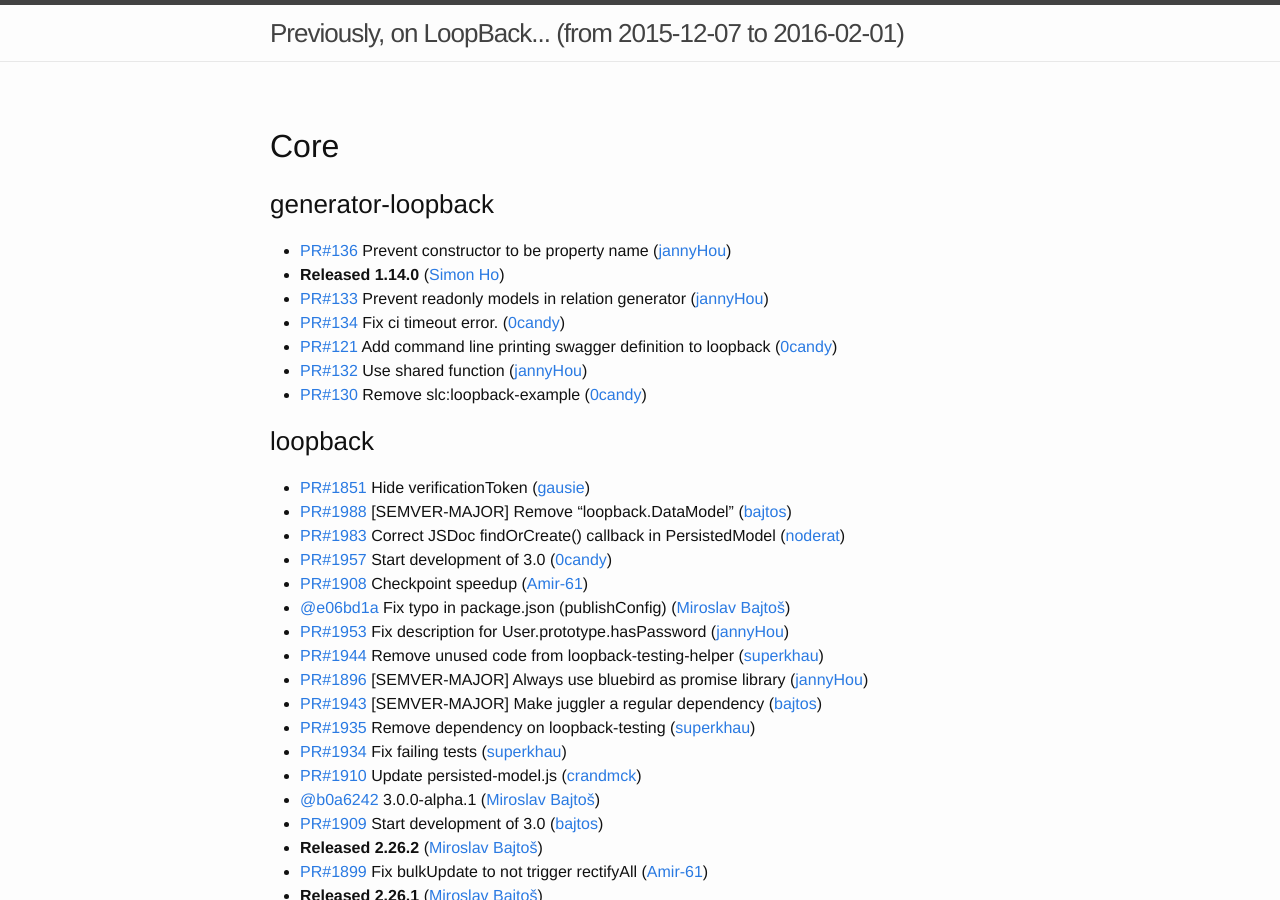
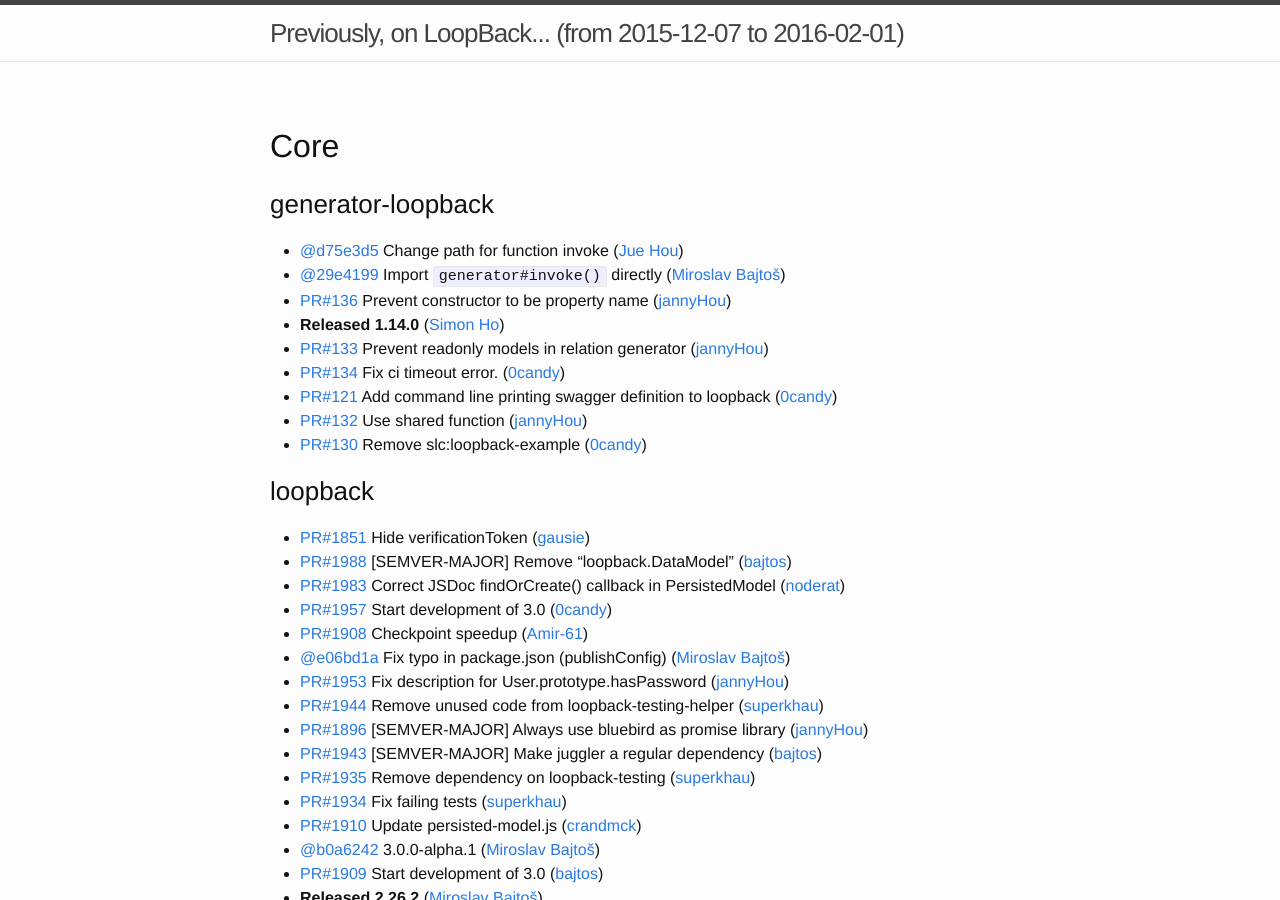
Before and after one commit to strongloop/loopback, a Jekyll site: the page built from index.md, in a window 1280 px wide and 900 px high. Built offline with Jekyll 4.4.1, drawn with Linux system fonts in a browser that asks for light colours; some of the changed text lies outside the part shown.

Commit message:
Update changelog

```diff
--- a/index.md
+++ b/index.md
@@ -6,6 +6,8 @@
 ## Core
 
 ### generator-loopback
+ * [@d75e3d5](https://github.com/strongloop/generator-loopback/commit/d75e3d5249260d71f0dda289bd3ff83ee452be3e) Change path for function invoke ([Jue Hou](https://github.com/jannyHou))
+ * [@29e4199](https://github.com/strongloop/generator-loopback/commit/29e41996d8b44f4ae11e9a4ce450d0634003b914) Import `generator#invoke()` directly ([Miroslav Bajtoš](https://github.com/bajtos))
  * [PR#136](https://github.com/strongloop/generator-loopback/pull/136) Prevent constructor to be property name ([jannyHou](https://github.com/jannyHou))
  * **Released 1.14.0** ([Simon Ho](https://github.com/superkhau))
  * [PR#133](https://github.com/strongloop/generator-loopback/pull/133) Prevent readonly models in relation generator ([jannyHou](https://github.com/jannyHou))
@@ -198,6 +200,7 @@
 
 
 ### loopback-sdk-ios
+ * [@591cb50](https://github.com/strongloop/loopback-sdk-ios/commit/591cb503a4fd337dc952ce2e54d362ecb7a678f0) Add support for Buffer and GeoPoint data types ([hideya kawahara](https://github.com/hideya))
  * [PR#92](https://github.com/strongloop/loopback-sdk-ios/pull/92) Add support for plain model creation ([hideya](https://github.com/hideya))
  * [PR#90](https://github.com/strongloop/loopback-sdk-ios/pull/90) Upload now passes HTTP response as LBFile into success callback ([kgoedecke](https://github.com/kgoedecke))
  * **Released 1.3.2** ([Raymond Feng](https://github.com/raymondfeng))
```
